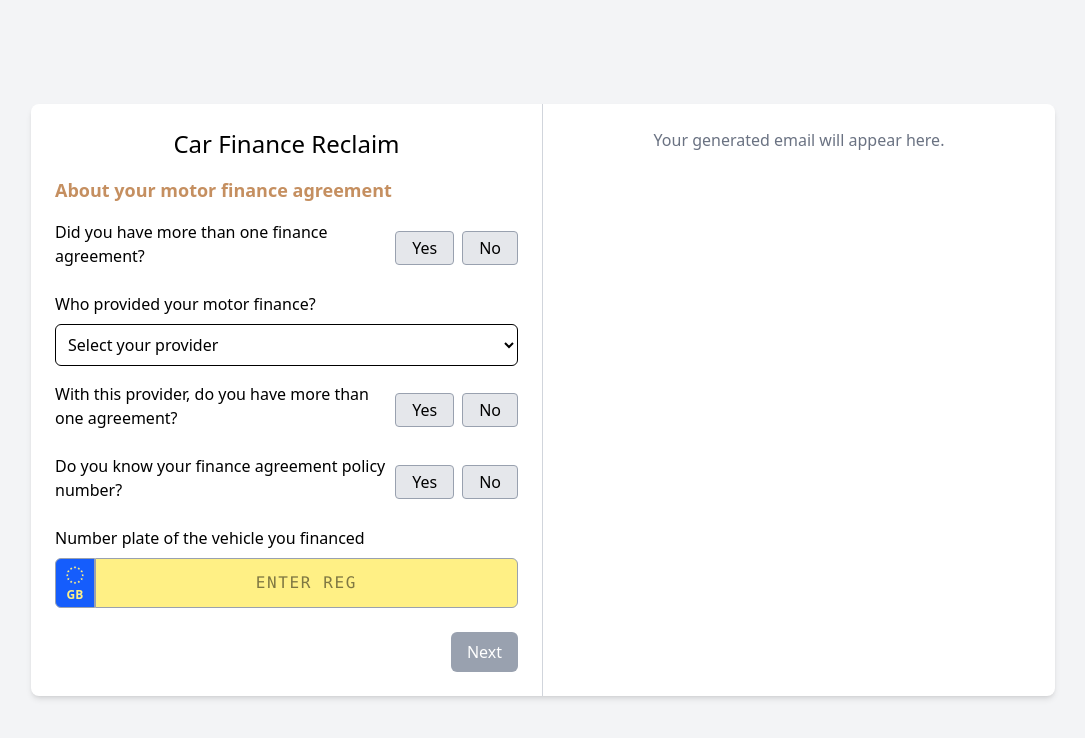
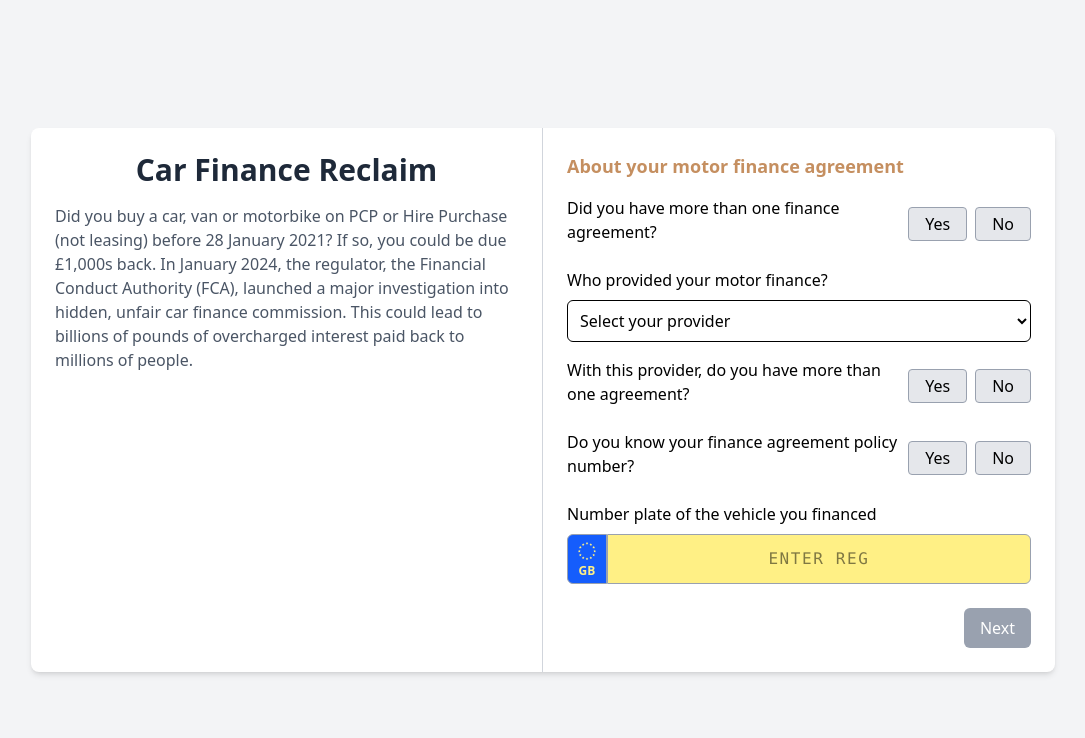
Before and after one commit to SamHillierDev/car-finance-reclaim, a React (Vite) app: page / in a window 1280 px wide. Shown: the top 738 px of the page, without its empty margins (97-1182 px from the left). Built offline with nearby package versions, Linux system fonts and the light colour scheme.

Commit message:
feat: add informational panel

```diff
--- a/src/App.tsx
+++ b/src/App.tsx
@@ -126,13 +126,23 @@ function App() {
   return (
     <div className="flex min-h-screen items-center justify-center bg-gray-100 p-4">
       <div className="flex w-full max-w-5xl flex-col overflow-hidden rounded-lg bg-white shadow-md md:flex-row">
-        <div className="w-full border-b border-gray-300 p-4 md:border-r md:border-b-0 md:p-6 lg:w-1/2">
-          <h1 className="mb-4 text-center text-2xl font-medium">
+        <div className="w-full border-b border-gray-300 p-6 md:w-1/2 md:border-r md:border-b-0">
+          <h1 className="mb-4 text-center text-3xl font-semibold text-gray-800">
             Car Finance Reclaim
           </h1>
+          <p className="text-gray-600">
+            Did you buy a car, van or motorbike on PCP or Hire Purchase (not
+            leasing) before 28 January 2021? If so, you could be due £1,000s
+            back. In January 2024, the regulator, the Financial Conduct
+            Authority (FCA), launched a major investigation into hidden, unfair
+            car finance commission. This could lead to billions of pounds of
+            overcharged interest paid back to millions of people.
+          </p>
+        </div>
 
+        <div className="w-full p-6 lg:w-1/2">
           <AnimatePresence custom={{ direction, hasNavigated }} mode="wait">
-            {!showEmailTemplate && (
+            {!showEmailTemplate ? (
               <motion.form
                 key={currentStep}
                 onSubmit={handleSubmit}
@@ -196,12 +206,7 @@ function App() {
                   )}
                 </div>
               </motion.form>
-            )}
-          </AnimatePresence>
-        </div>
-
-        <div className="w-full p-4 lg:w-1/2 lg:p-6">
-          {showEmailTemplate ? (
+            ) : (
               <motion.div
                 key="generated-email"
                 custom={{ direction, hasNavigated }}
@@ -225,11 +230,8 @@ function App() {
                   </button>
                 </div>
               </motion.div>
-          ) : (
-            <div className="text-center text-gray-500">
-              <p>Your generated email will appear here.</p>
-            </div>
             )}
+          </AnimatePresence>
         </div>
       </div>
     </div>
```
Lines whose indentation alone changed are shown as unchanged.
